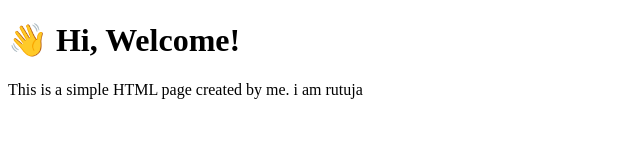
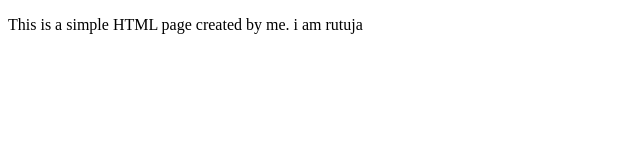
Before and after one commit to Rutujapachpute/jenkins, a plain HTML site: page index.html in a window 1280 px wide. Shown: the whole page, without its empty margins (0-640 px from the left). Drawn offline with Linux system fonts and the light colour scheme.

Commit message:
Update index.html

```diff
--- a/index.html
+++ b/index.html
@@ -2,7 +2,7 @@
 <html>
 
   <body>
-    <h1>👋 Hi, Welcome!</h1>
+
     <p>This is a simple HTML page created by me.   i am rutuja      </p>
   </body>
 </html>
```
